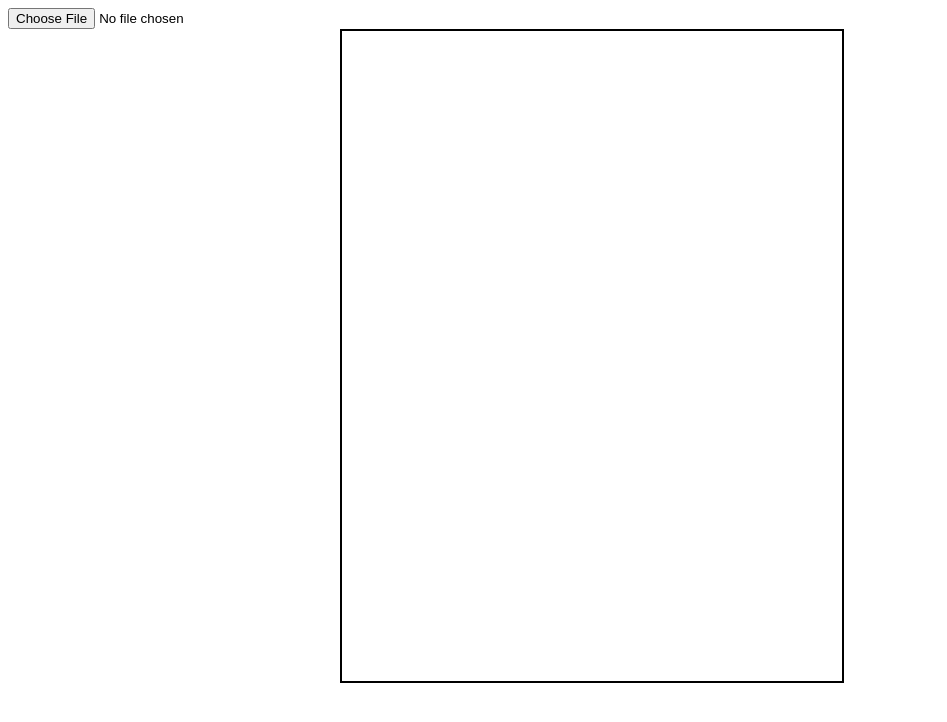
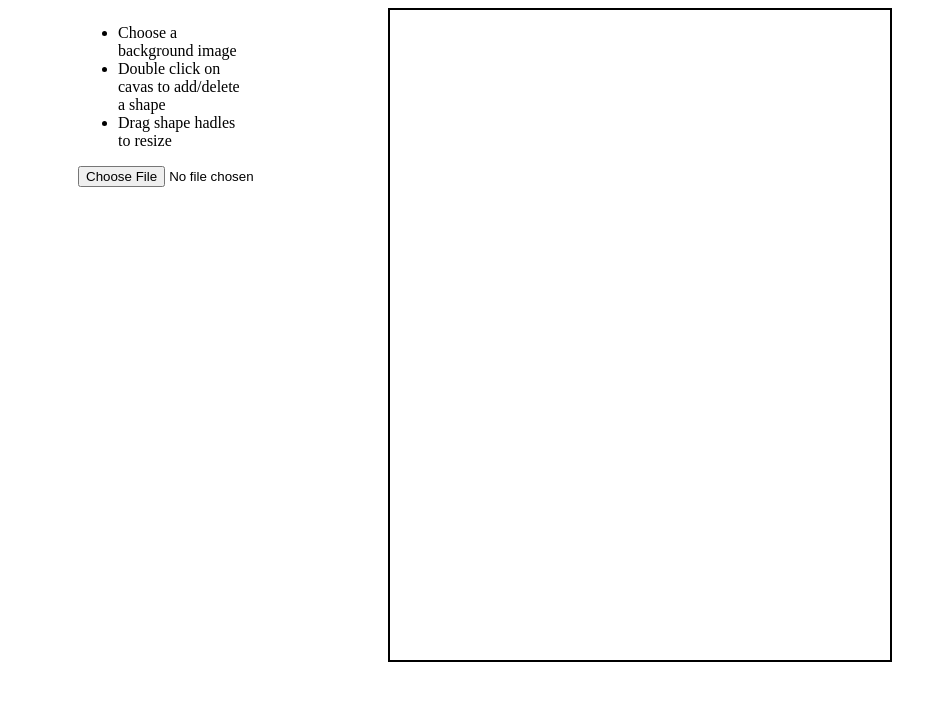
Before and after one commit to apmiller108/draggersize-canvas, a website built with webpack: page index.html in a window 1280 px wide. Shown: the whole page, without its empty margins (0-947 px from the left). Built offline with nearby package versions, Linux system fonts and the light colour scheme.

Commit message:
Add instructions and some simple styles

```diff
--- a/index.html
+++ b/index.html
@@ -3,11 +3,17 @@
   <head>
     <meta name="viewport" content="width=device-width, initial-scale=1">
     <style>
-    .canvas-container {
-      max-width: 600px;
-      height: 650px;
-      margin: 0 auto;
-    }
+     .container {
+       display: flex;
+       justify-content: space-around;
+     }
+     .controls, .canvas-info {
+       width: 170px;
+     }
+     .canvas-container {
+       max-width: 600px;
+       height: 650px;
+     }
      #canvas {
        border: 2px solid #000;
      }
@@ -16,11 +22,19 @@
   <body>
     <div class="container">
       <div class="controls">
+        <p>
+          <ul>
+            <li>Choose a background image</li>
+            <li>Double click on cavas to add/delete a shape</li>
+            <li>Drag shape hadles to resize</li>
+          </ul>
+        </p>
         <input type="file" id="image-input" />
       </div>
       <div class="canvas-container">
         <canvas id="canvas" width="500" height="650"></canvas>
       </div>
+      <div class="canvas-info"></div>
     </div>
   </body>
   <script src="/bundle.js"></script>
```
